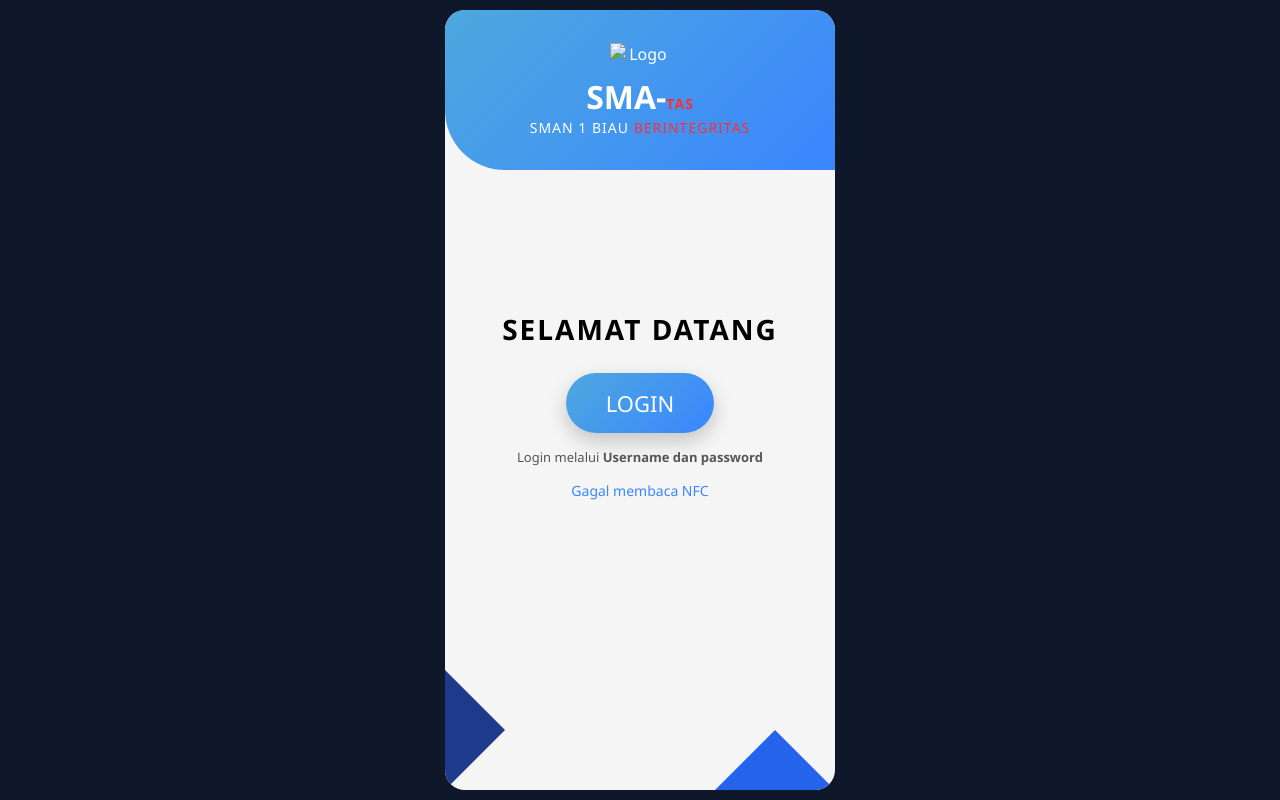
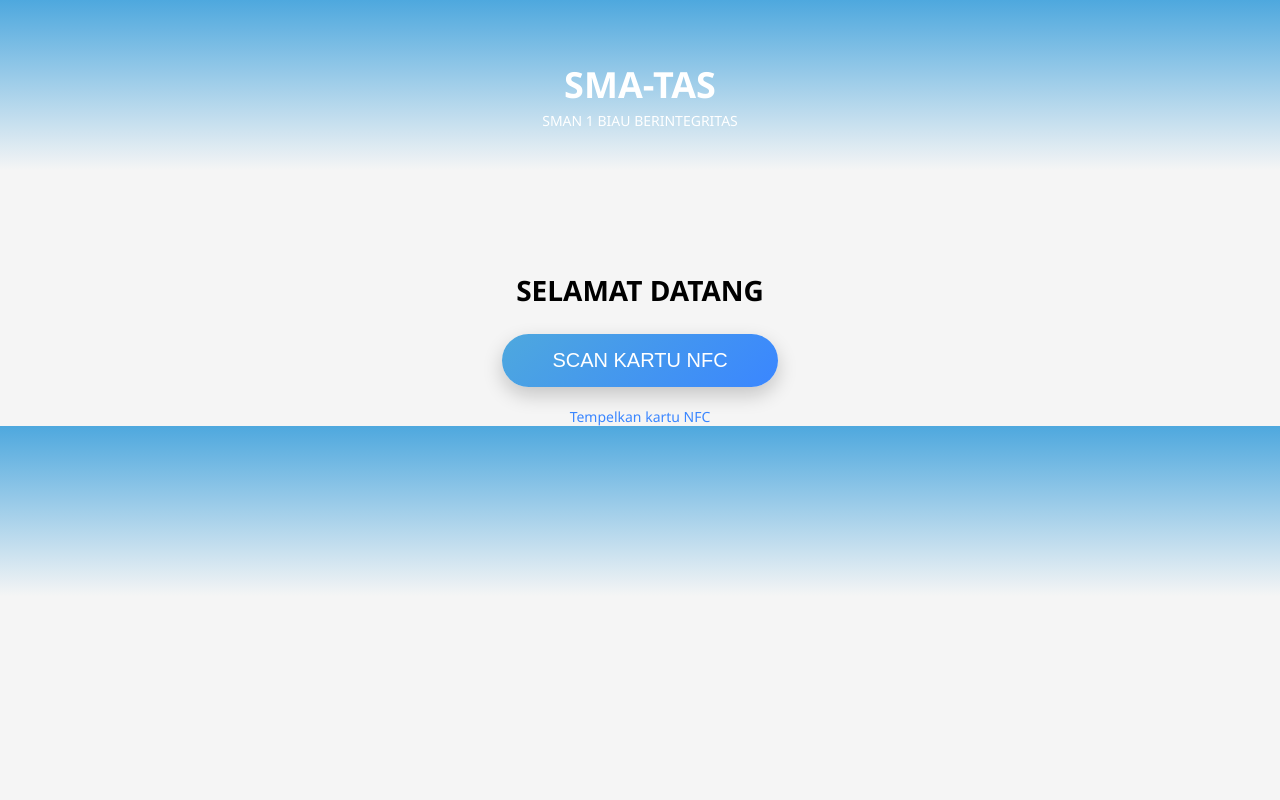
Before and after one commit to akilalipa-cyber/nfc-izin, a plain HTML site: page index.html in a window 1280 px wide. Drawn offline with Linux system fonts and the light colour scheme.

Commit message:
Update index.html

```diff
--- a/index.html
+++ b/index.html
@@ -3,179 +3,100 @@
 <head>
 <meta charset="UTF-8">
 <meta name="viewport" content="width=device-width, initial-scale=1.0">
-<title>SMA-TAS Login</title>
+<title>Login Absensi NFC</title>
 
 <style>
-*{
+body{
   margin:0;
-  padding:0;
-  box-sizing:border-box;
-  font-family: 'Segoe UI', sans-serif;
-}
-
-body{
-  background:#0f172a;
-  display:flex;
-  justify-content:center;
-  align-items:center;
-  height:100vh;
-}
-
-.wrapper{
-  width:390px;
-  height:780px;
-  background:#f5f5f5;
-  border-radius:20px;
-  overflow:hidden;
-  position:relative;
-}
-
-/* ===== HEADER ===== */
-.header{
-  background:linear-gradient(135deg,#4ea8de,#3a86ff);
-  height:160px;
-  border-bottom-left-radius:60px;
-  display:flex;
-  flex-direction:column;
-  justify-content:center;
-  align-items:center;
-  color:white;
+  font-family:Segoe UI, sans-serif;
+  background:linear-gradient(180deg,#4ea8de 0%,#f5f5f5 40%);
   text-align:center;
 }
 
-.header img{
-  width:60px;
-  margin-bottom:10px;
+/* HEADER */
+.header{
+  padding:60px 20px 80px;
+  color:white;
 }
 
 .header h1{
-  font-size:32px;
-  font-weight:bold;
+  font-size:36px;
+  margin:0;
 }
 
 .header span{
   font-size:14px;
-  letter-spacing:1px;
 }
 
-.red{
-  color:#ff2d2d;
-}
-
-/* ===== CONTENT ===== */
+/* CONTENT */
 .content{
-  text-align:center;
-  margin-top:120px;
-  padding:20px;
+  margin-top:60px;
 }
 
 .content h2{
   font-size:28px;
   margin-bottom:25px;
-  letter-spacing:2px;
 }
 
-.login-btn{
+button{
   background:linear-gradient(135deg,#4ea8de,#3a86ff);
+  border:none;
+  padding:15px 50px;
+  border-radius:40px;
+  font-size:20px;
   color:white;
-  border:none;
-  padding:15px 40px;
-  font-size:22px;
-  border-radius:40px;
   cursor:pointer;
   box-shadow:0 8px 20px rgba(0,0,0,0.2);
-  transition:0.3s;
 }
 
-.login-btn:hover{
+button:hover{
   transform:scale(1.05);
 }
 
-.small-text{
-  margin-top:15px;
-  font-size:13px;
-  color:#555;
-}
-
-.nfc-status{
-  margin-top:15px;
+#info{
+  margin-top:20px;
   font-size:14px;
   color:#3a86ff;
-  font-weight:500;
-}
-
-/* ===== DECORATION ===== */
-.corner-left{
-  position:absolute;
-  bottom:0;
-  left:0;
-  width:120px;
-  height:120px;
-  background:#1e3a8a;
-  transform:rotate(45deg) translate(-60px,60px);
-}
-
-.corner-right{
-  position:absolute;
-  bottom:0;
-  right:0;
-  width:120px;
-  height:120px;
-  background:#2563eb;
-  transform:rotate(45deg) translate(60px,60px);
 }
 </style>
 </head>
 
 <body>
 
-<div class="wrapper">
+<div class="header">
+  <h1>SMA-TAS</h1>
+  <span>SMAN 1 BIAU BERINTEGRITAS</span>
+</div>
 
-  <div class="header">
-    <img src="logo.png" alt="Logo">
-    <h1>SMA-<span class="red">TAS</span></h1>
-    <span>SMAN 1 BIAU <span class="red">BERINTEGRITAS</span></span>
-  </div>
-
-  <div class="content">
-    <h2>SELAMAT DATANG</h2>
-
-    <button class="login-btn">LOGIN</button>
-
-    <div class="small-text">
-      Login melalui <b>Username dan password</b>
-    </div>
-
-    <div id="info" class="nfc-status">
-      Membaca kartu...
-    </div>
-  </div>
-
-  <div class="corner-left"></div>
-  <div class="corner-right"></div>
-
+<div class="content">
+  <h2>SELAMAT DATANG</h2>
+  <button id="scanBtn">SCAN KARTU NFC</button>
+  <div id="info">Tempelkan kartu NFC</div>
 </div>
 
 <script>
 const info = document.getElementById("info");
+const btn = document.getElementById("scanBtn");
 
-if (!("NDEFReader" in window)) {
-  info.textContent = "Gunakan Chrome Android";
-}
+btn.onclick = async ()=>{
+  if(!("NDEFReader" in window)){
+    info.textContent="Gunakan Chrome Android";
+    return;
+  }
 
-(async ()=>{
   try{
     const ndef = new NDEFReader();
     await ndef.scan();
+    info.textContent="Membaca kartu...";
 
     ndef.onreading = e=>{
-      let data = {};
+      let data={};
       for(const r of e.message.records){
         if(r.recordType==="text"){
           const text = new TextDecoder(r.encoding).decode(r.data);
           text.split("\n").forEach(l=>{
-            const [k,v] = l.split("=");
-            if(k && v) data[k.trim()] = v.trim();
+            const [k,v]=l.split("=");
+            if(k && v) data[k.trim()]=v.trim();
           });
         }
       }
@@ -185,7 +106,7 @@ if (!("NDEFReader" in window)) {
         return;
       }
 
-      localStorage.setItem("user", JSON.stringify(data));
+      localStorage.setItem("user",JSON.stringify(data));
 
       if(data.ROLE==="gerbang") location.href="gerbang.html";
       else if(data.ROLE==="operator") location.href="operator.html";
@@ -197,7 +118,7 @@ if (!("NDEFReader" in window)) {
   }catch{
     info.textContent="Gagal membaca NFC";
   }
-})();
+}
 </script>
 
 </body>
```
